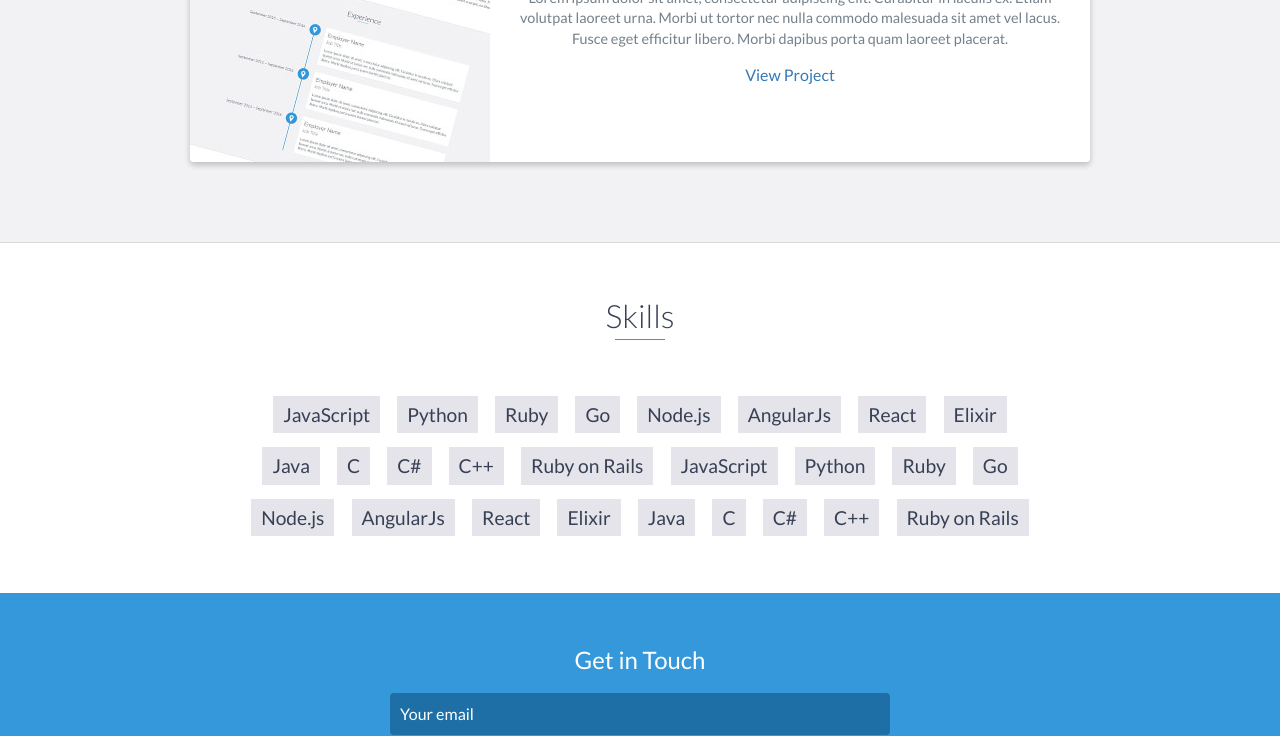
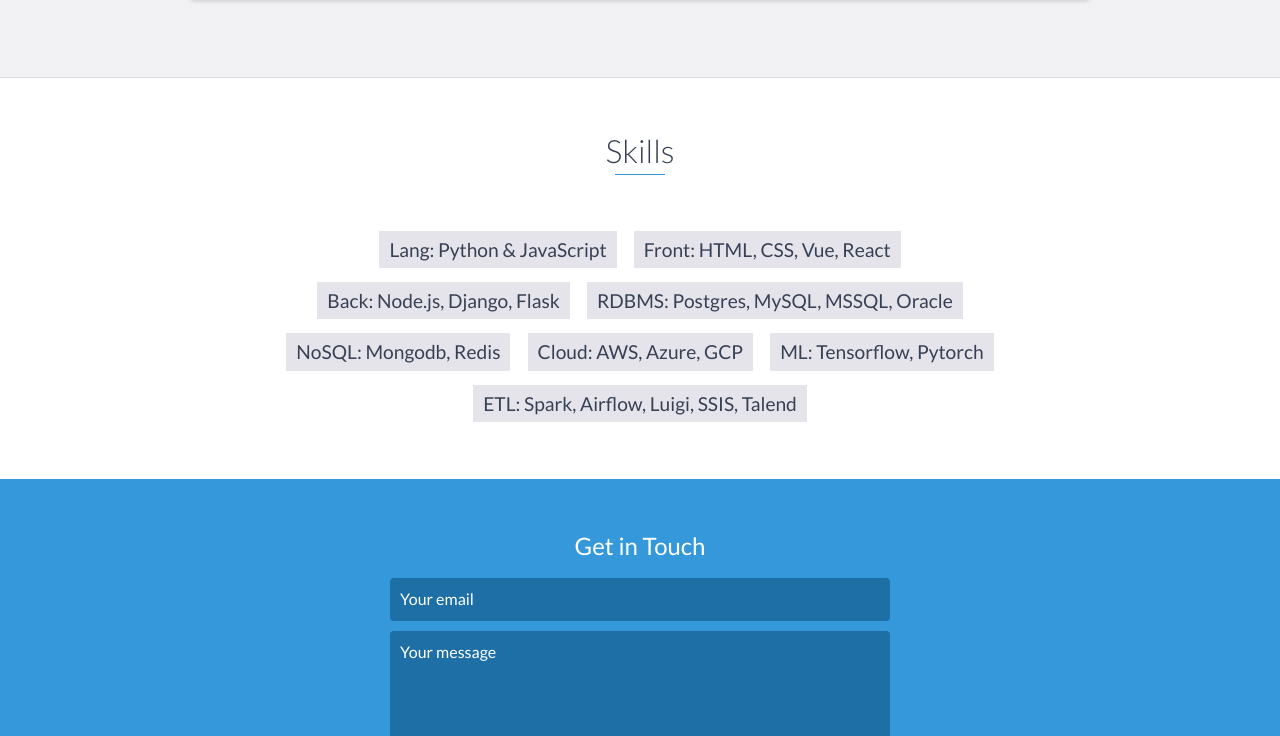
Before and after one commit to trigunawan89/trigunawan89.github.io, a website: page index.html in a window 1280 px wide. Shown: the part 3030-3766 px from the top of the page. Drawn offline with nearby package versions, Linux system fonts and the light colour scheme.

Commit message:
tri gunawan

```diff
--- a/index.html
+++ b/index.html
@@ -75,6 +75,7 @@
                     <p>
                             I started my career as business inteligence/ data engineering consultant 7 years ago at Multipolar Technology. In the early days I mainly used Microsoft BI technology stack (SSIS/SSAS/SSRS) and holding a MCSE Certification.
                             I have done full cycle business inteligence projects from business analysis, data modeling, data engineering, regular reports & dashboard, and also predictive analysis.
+                            I used variuos tools suach as SAP Business Objects,
                             In the last three years I dig dive more to be Fullstack Developer involved on Frontend, Backend, Devops and Data Analytics.
 
                     </p>
@@ -126,23 +127,6 @@
         </div>
         <!-- End .education-block -->
 
-        <div class="education-block">
-            <h3>University of Ottawa</h3>
-            <span class="education-date">Sept 2016 - Sept 2017</span>
-            <h4>Bachelor of Science in Computer Science</h4>
-            <ul>
-                <li>
-                    Lorem ipsum dolor sit amet, consectetur adipiscing elit.
-                </li>
-                <li>
-                    Lorem ipsum dolor sit amet, consectetur adipiscing elit.
-                </li>
-                <li>
-                    Lorem ipsum dolor sit amet, consectetur adipiscing elit.
-                </li>
-            </ul>
-        </div>
-        <!-- End .education-block -->
     </div>
     <!-- End #education -->
 
@@ -189,32 +173,14 @@
     <div id="skills">
         <h2 class="heading">Skills</h2>
         <ul>
-            <li>JavaScript</li>
-            <li>Python</li>
-            <li>Ruby</li>
-            <li>Go</li>
-            <li>Node.js</li>
-            <li>AngularJs</li>
-            <li>React</li>
-            <li>Elixir</li>
-            <li>Java</li>
-            <li>C</li>
-            <li>C#</li>
-            <li>C++</li>
-            <li>Ruby on Rails</li>
-            <li>JavaScript</li>
-            <li>Python</li>
-            <li>Ruby</li>
-            <li>Go</li>
-            <li>Node.js</li>
-            <li>AngularJs</li>
-            <li>React</li>
-            <li>Elixir</li>
-            <li>Java</li>
-            <li>C</li>
-            <li>C#</li>
-            <li>C++</li>
-            <li>Ruby on Rails</li>
+            <li>Lang: Python & JavaScript</li>
+            <li>Front: HTML, CSS, Vue, React</li>
+            <li>Back: Node.js, Django, Flask</li>
+            <li>RDBMS: Postgres, MySQL, MSSQL, Oracle</li>
+            <li>NoSQL: Mongodb, Redis</li>
+            <li>Cloud: AWS, Azure, GCP</li>
+            <li>ML: Tensorflow, Pytorch</li>
+            <li>ETL: Spark, Airflow, Luigi, SSIS, Talend</li>
         </ul>
     </div>
     <!-- End #skills -->
```
